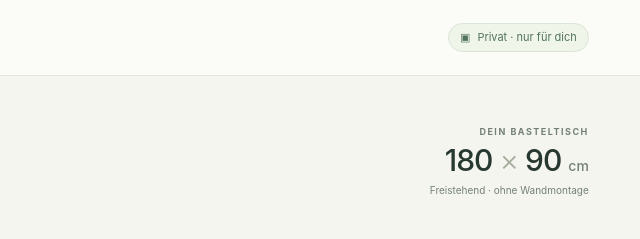
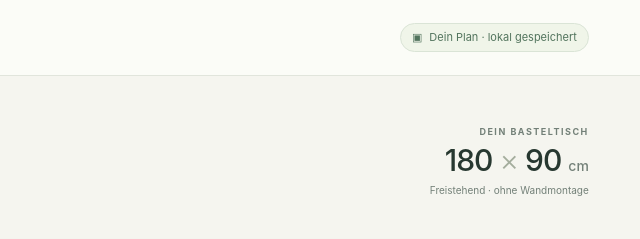
Before and after one commit to Toxodia/farbwerk-tischplaner, a website with bundled scripts: page index.html in a window 1280 px wide. Shown: the top 239 px of the page, 640-1280 px from the left. Built offline with nearby package versions, Linux system fonts and the light colour scheme.

Commit message:
Öffentlichen Planer mit lokal gespeicherten Anordnungen kennzeichnen

```diff
--- a/index.html
+++ b/index.html
@@ -1,8 +1,8 @@
 <!doctype html>
 <html lang="de">
-<head><meta charset="utf-8"><meta name="viewport" content="width=device-width, initial-scale=1"><meta name="theme-color" content="#1f6658"><meta name="description" content="Dein privater Planer für Farben, Aufbewahrung und einen aufgeräumten Basteltisch."><title>Farbwerk · Mein Tischplaner</title><link rel="stylesheet" href="./style.css"></head>
+<head><meta charset="utf-8"><meta name="viewport" content="width=device-width, initial-scale=1"><meta name="theme-color" content="#1f6658"><meta name="description" content="Dein Planer für Farben, Aufbewahrung und einen aufgeräumten Basteltisch."><title>Farbwerk · Mein Tischplaner</title><link rel="stylesheet" href="./style.css"></head>
 <body>
-<header class="topbar"><a class="brand" href="./" aria-label="Farbwerk Startseite"><span class="brand-mark" aria-hidden="true"><i></i><i></i><i></i></span>FARBWERK<span class="brand-sub">Mein Tischplaner</span></a><span class="private"><span aria-hidden="true">▣</span> Privat · nur für dich</span></header>
+<header class="topbar"><a class="brand" href="./" aria-label="Farbwerk Startseite"><span class="brand-mark" aria-hidden="true"><i></i><i></i><i></i></span>FARBWERK<span class="brand-sub">Mein Tischplaner</span></a><span class="private"><span aria-hidden="true">▣</span> Dein Plan · lokal gespeichert</span></header>
 <main>
 <section class="intro"><div><div class="eyebrow">DEIN PLATZ FÜR KREATIVE IDEEN</div><h1>Jede Farbe. Ihr Platz.</h1><p>Plane deine Aufbewahrung. Behalte Platz zum Basteln.</p></div><div class="table-size"><span>DEIN BASTELTISCH</span><strong>180 <b>×</b> 90 <small>cm</small></strong><span>Freistehend · ohne Wandmontage</span></div></section>
 <div class="summary" aria-label="Planübersicht"><div><span class="stat-dot green"></span><span>Vallejo <strong id="summaryV"></strong></span></div><div><span class="stat-dot rose"></span><span>Citadel <strong id="summaryC"></strong></span></div><div><span class="stat-dot sand"></span><span>Tischfläche frei <strong id="summaryFree"></strong></span></div><div class="save-status" id="saveStatus" role="status">Im Browser gespeichert</div></div>
```
